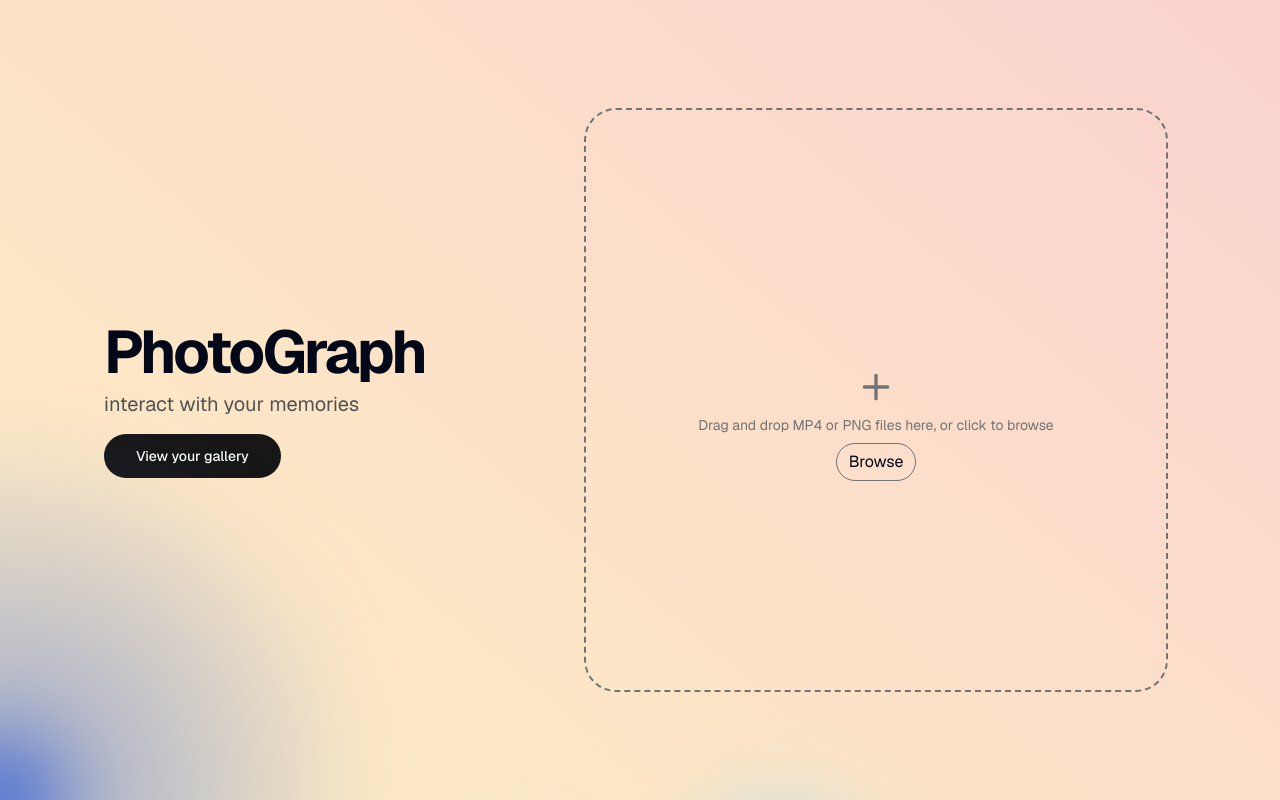
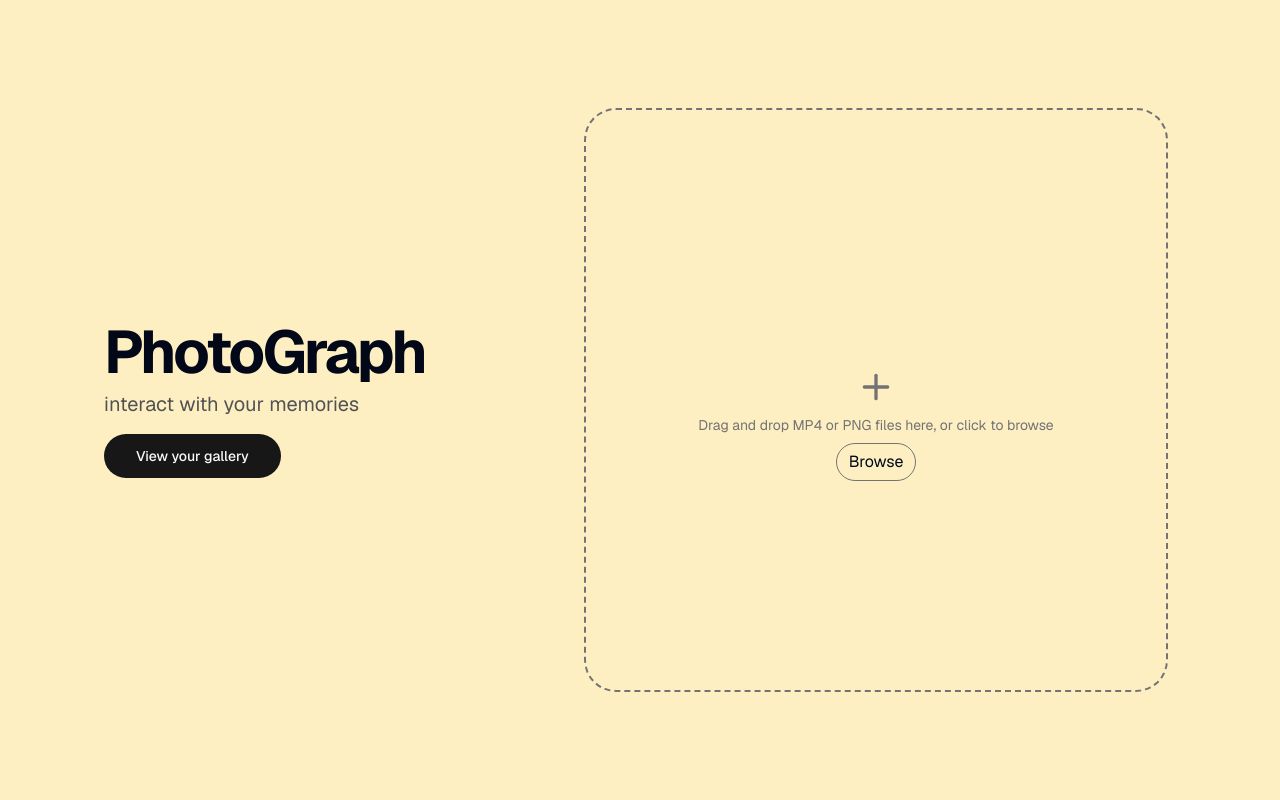
Before and after one commit to achyutbenz19/photograph, a Next.js app: page / in a window 1280 px wide. Built offline with nearby package versions, Linux system fonts and the light colour scheme.

Commit message:
minor css

```diff
--- a/app/page.tsx
+++ b/app/page.tsx
@@ -9,7 +9,6 @@ export default function Component() {
   const [focus, setFocus] = useState(false);
 
   return (
-    <BackgroundGradientAnimation>
     <section className="h-screen z-[9999] flex sm:mx-5 md:mx-10 lg:mx-20 2xl:mx-0 flex-col justify-center items-center">
       <div className="container px-4 md:px-6">
         <div className="grid gap-6 lg:grid-cols-[1fr_400px] lg:gap-12 xl:grid-cols-[1fr_600px]">
@@ -34,6 +33,5 @@ export default function Component() {
         </div>
       </div>
     </section>
-    </BackgroundGradientAnimation>
   );
 }
--- a/components/ui/dialog.tsx
+++ b/components/ui/dialog.tsx
@@ -38,7 +38,7 @@ const DialogContent = React.forwardRef<
     <DialogPrimitive.Content
       ref={ref}
       className={cn(
-        "fixed left-[50%] outline-none top-[50%] z-50 grid w-[70vw] h-[70vh] max-w-none max-h-none translate-x-[-50%] translate-y-[-50%] gap-4 bg-background p-6 shadow-lg duration-200 data-[state=open]:animate-in data-[state=closed]:animate-out sm:rounded-lg",
+        "fixed left-[50%] outline-none top-[50%] z-50 grid w-[70vw] h-[70vh] max-w-none max-h-none translate-x-[-50%] translate-y-[-50%] gap-4 bg-background p-6 shadow-lg duration-200 data-[state=open]:animate-in data-[state=closed]:animate-out data-[state=closed]:fade-out-0 data-[state=open]:fade-in-0",
         className,
       )}
       {...props}
```
Lines whose indentation alone changed are shown as unchanged.
